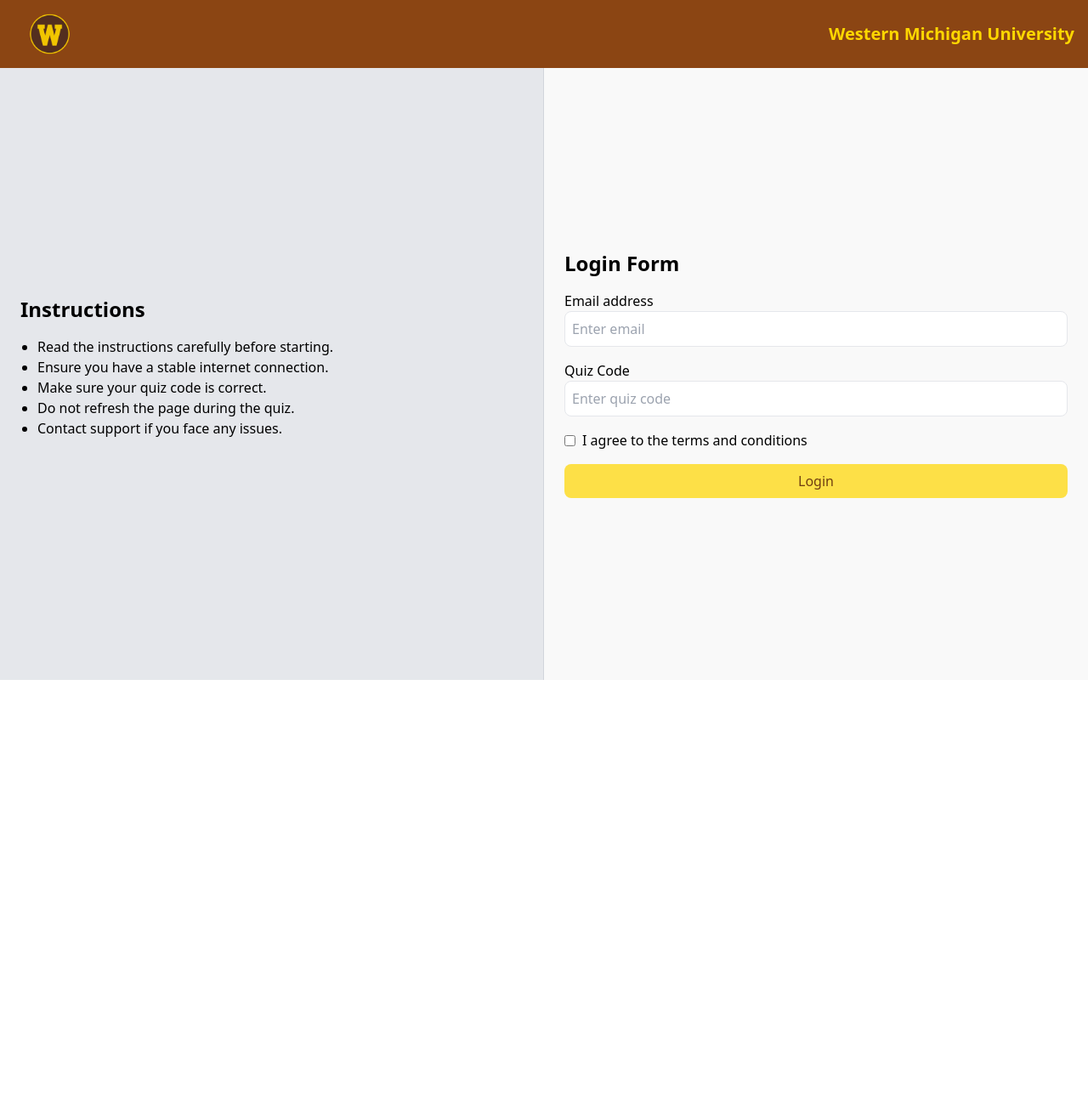
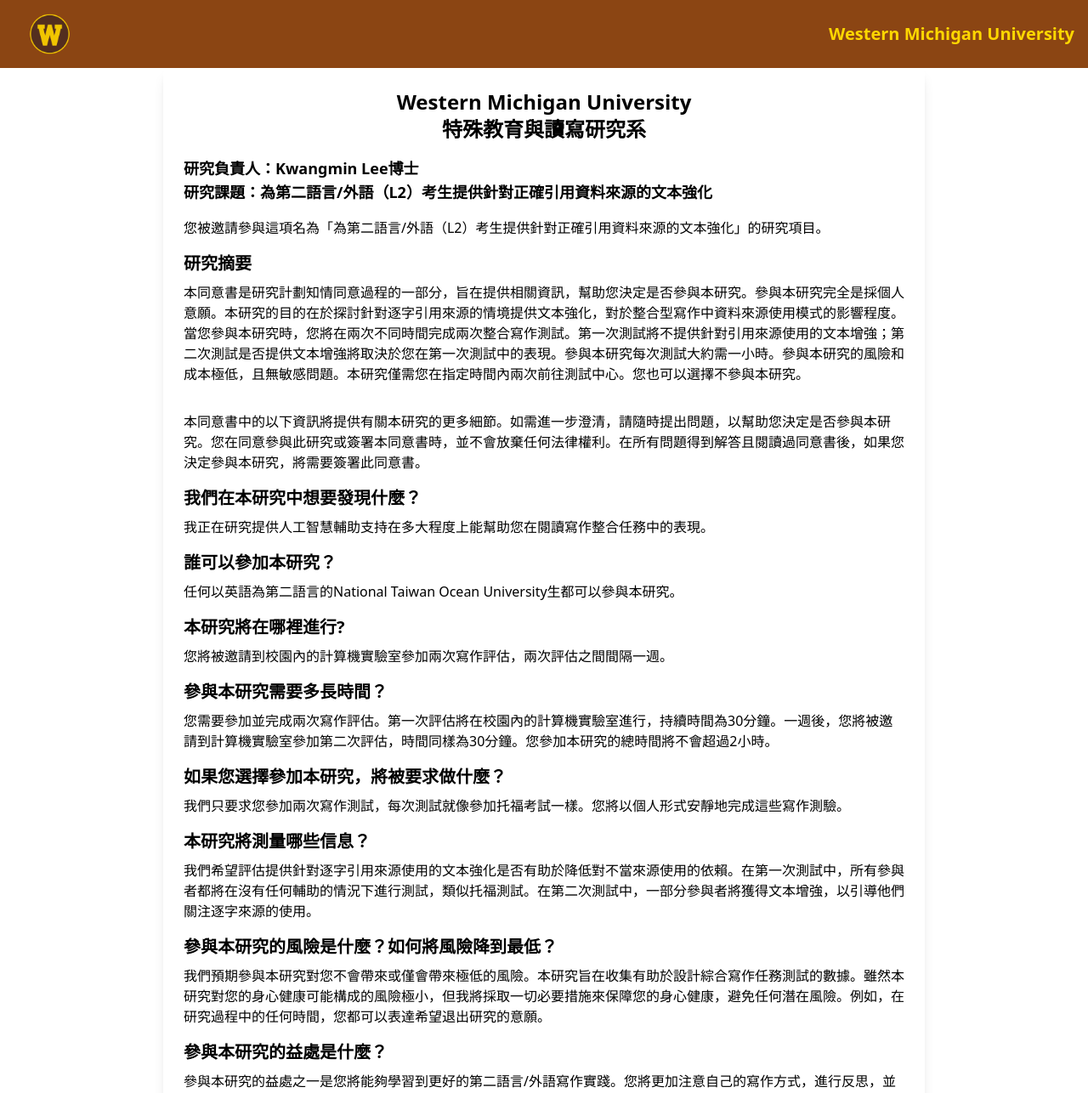
Before and after one commit to VigneshChakkaravarthi24/Verbatim-FrontEnd, a React (Vite) app: page / in a window 1280 px wide. Shown: the top 1286 px of the page at 85% size. Before the commit the page ends 800 px from the top, so only its background shows below. Built offline with nearby package versions, Linux system fonts and the light colour scheme.

Commit message:
Taiwan Chinese notes done

```diff
--- a/package.json
+++ b/package.json
@@ -14,6 +14,7 @@
     "axios": "^1.7.5",
     "jwt-decode": "^4.0.0",
     "react": "^18.3.1",
+    "react-audio-player": "^0.17.0",
     "react-dom": "^18.3.1",
     "react-icons": "^5.3.0",
     "react-loader-spinner": "^6.1.6",
--- a/src/App.jsx
+++ b/src/App.jsx
@@ -18,11 +18,11 @@
 import { loader as EssayLoader } from './Components/EssayPage/EssayPage';
 import { loader as AudioPageLoader2 } from './Components/AudioPage2/AduioPage2';
 import { loader as EssayPage2Loader } from './Components/EssayPage2/Essaypage2';
-
+import TaiwanInstructions from './Components/TaiwanInstructions/TaiwanInstructions';
 const router = createBrowserRouter([
   {
     path: "/",
-    element: <LoginPage />,
+    element: <TaiwanInstructions />,
   },
   {
     element: <PrivateRoute element={<InstructionsLayout />} />,
--- /dev/null
+++ b/src/Components/TaiwanEnglishInstructions/TaiwanEnglishInstructions.jsx
@@ -0,0 +1,4 @@
+import {React,useState} from React;
+const TaiwanEnglishInstructions=()=>{
+    return
+}
--- /dev/null
+++ b/src/Components/TaiwanInstructions/TaiwanInstructions.jsx
@@ -0,0 +1,79 @@
+import React from "react";
+import Navbar from "../Navbar/Navbar";
+const ResearchConsent = () => {
+  return (
+    <div>
+        <Navbar/>
+    <div className="max-w-4xl mx-auto p-6 bg-white shadow-lg rounded-lg">
+      <h1 className="text-2xl font-bold text-center mb-4">
+        Western Michigan University
+        <br></br>
+        特殊教育與讀寫研究系
+      </h1>
+      <p className="text-lg font-semibold">研究負責人：Kwangmin Lee博士</p>
+      <p className="text-lg font-semibold">研究課題：為第二語言/外語（L2）考生提供針對正確引用資料來源的文本強化</p>
+      <p className="mt-4">
+        您被邀請參與這項名為「為第二語言/外語（L2）考生提供針對正確引用資料來源的文本強化」的研究項目。
+      </p>
+      <h2 className="text-xl font-semibold mt-4">研究摘要</h2>
+      <p className="mt-2">
+      本同意書是研究計劃知情同意過程的一部分，旨在提供相關資訊，幫助您決定是否參與本研究。參與本研究完全是採個人意願。本研究的目的在於探討針對逐字引用來源的情境提供文本強化，對於整合型寫作中資料來源使用模式的影響程度。當您參與本研究時，您將在兩次不同時間完成兩次整合寫作測試。第一次測試將不提供針對引用來源使用的文本增強；第二次測試是否提供文本增強將取決於您在第一次測試中的表現。參與本研究每次測試大約需一小時。參與本研究的風險和成本極低，且無敏感問題。本研究僅需您在指定時間內兩次前往測試中心。您也可以選擇不參與本研究。
+      </p>
+      <br></br>
+      <p className="mt-2">
+      本同意書中的以下資訊將提供有關本研究的更多細節。如需進一步澄清，請隨時提出問題，以幫助您決定是否參與本研究。您在同意參與此研究或簽署本同意書時，並不會放棄任何法律權利。在所有問題得到解答且閱讀過同意書後，如果您決定參與本研究，將需要簽署此同意書。
+     </p>
+      <h2 className="text-xl font-semibold mt-4">我們在本研究中想要發現什麼？</h2>
+      <p className="mt-2">
+      我正在研究提供人工智慧輔助支持在多大程度上能幫助您在閱讀寫作整合任務中的表現。
+      </p >
+      <h2 className="text-xl font-semibold mt-4">誰可以參加本研究？</h2>
+      <p className="mt-2">任何以英語為第二語言的National Taiwan Ocean University生都可以參與本研究。</p>
+      <h2 className="text-xl font-semibold mt-4">本研究將在哪裡進行?</h2>
+      <p className="mt-2">您將被邀請到校園內的計算機實驗室參加兩次寫作評估，兩次評估之間間隔一週。</p>
+      <h2 className="text-xl font-semibold mt-4">參與本研究需要多長時間？</h2>
+      <p className="mt-2">
+      您需要參加並完成兩次寫作評估。第一次評估將在校園內的計算機實驗室進行，持續時間為30分鐘。一週後，您將被邀請到計算機實驗室參加第二次評估，時間同樣為30分鐘。您參加本研究的總時間將不會超過2小時。
+      </p>
+      <h2 className="text-xl font-semibold mt-4">如果您選擇參加本研究，將被要求做什麼？</h2>
+      <p className="mt-2">
+      我們只要求您參加兩次寫作測試，每次測試就像參加托福考試一樣。您將以個人形式安靜地完成這些寫作測驗。
+      </p>
+      <h2 className="text-xl font-semibold mt-4">本研究將測量哪些信息？</h2>
+      <p className="mt-2">
+      我們希望評估提供針對逐字引用來源使用的文本強化是否有助於降低對不當來源使用的依賴。在第一次測試中，所有參與者都將在沒有任何輔助的情況下進行測試，類似托福測試。在第二次測試中，一部分參與者將獲得文本增強，以引導他們關注逐字來源的使用。
+      </p>
+      <h2 className="text-xl font-semibold mt-4">參與本研究的風險是什麼？如何將風險降到最低？</h2>
+      <p className="mt-2">
+      我們預期參與本研究對您不會帶來或僅會帶來極低的風險。本研究旨在收集有助於設計綜合寫作任務測試的數據。雖然本研究對您的身心健康可能構成的風險極小，但我將採取一切必要措施來保障您的身心健康，避免任何潛在風險。例如，在研究過程中的任何時間，您都可以表達希望退出研究的意願。
+      </p>
+      <h2 className="text-xl font-semibold mt-4">參與本研究的益處是什麼？</h2>
+      <p className="mt-2">
+      參與本研究的益處之一是您將能夠學習到更好的第二語言/外語寫作實踐。您將更加注意自己的寫作方式，進行反思，並在學術寫作過程中找到前進的方向。      </p>
+      <h2 className="text-xl font-semibold mt-4">參與本研究是否有相關成本？</h2>
+      <p className="mt-2">參與本研究不需要任何成本。</p>
+      <h2 className="text-xl font-semibold mt-4">參與本研究是否有補償？</h2>
+      <p className="mt-2">沒有，但您可以請求關於您的綜合閱讀寫作能力的反饋。</p>
+      <h2 className="text-xl font-semibold mt-4">誰可以訪問在本研究中收集的信息？</h2>
+      <p className="mt-2">只有研究負責人可以訪問本研究中收集的信息。</p>
+      <h2 className="text-xl font-semibold mt-4">研究結束後，我的信息或生物標本將會怎樣處理？</h2>
+      <p className="mt-2">
+      在移除您的身份信息後，去標識化信息可能會被研究人員用於其他研究，且無需再次徵求您的同意。
+      </p>
+      <h2 className="text-xl font-semibold mt-4">如果您想停止參加本研究怎麼辦？</h2>
+      <p className="mt-2">
+      您可以隨時選擇退出本研究，無需提供任何理由。退出本研究不會對您造成任何偏見或懲罰。無論是學術上還是個人方面，退出本研究不會對您造成任何後果。
+
+    </p>
+    <br></br>
+    <p className="mt-2">研究負責人也可以在未經您同意的情況下決定停止您參與本研究。</p>
+    <p className="mt-2">如果您在研究開始前或研究期間有任何問題，可以聯繫特殊教育與讀寫研究系的李光敏博士，電郵：kwangmin.1.lee@wmich.edu 或 </p>
+    <p className="mt-2">kck3914@wmich.edu。您也可以聯繫機構審查委員會（IRB）主席（電話：269-387-8293）或研究與創新副主任（電話：269-387-8298）。</p>
+    <p className="mt-2">本同意書已獲得西密歇根大學機構審查委員會批准使用，批准日期已在右下角蓋章。 如果蓋章日期超過一年，請勿參與本研究。</p>
+    </div>
+
+    </div>
+  );
+};
+
+export default ResearchConsent;
```
Also changed, not shown: 2 other files (tests, documents, lock files or other folders).
